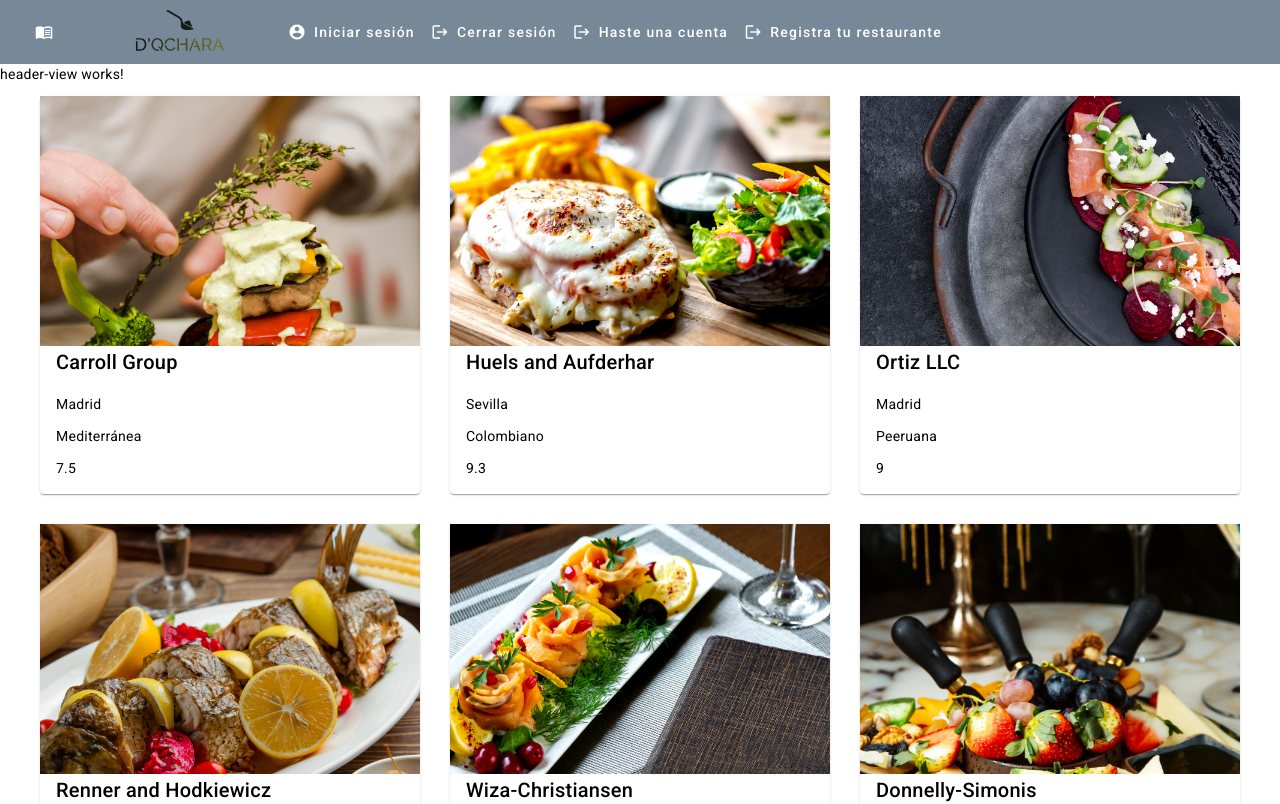
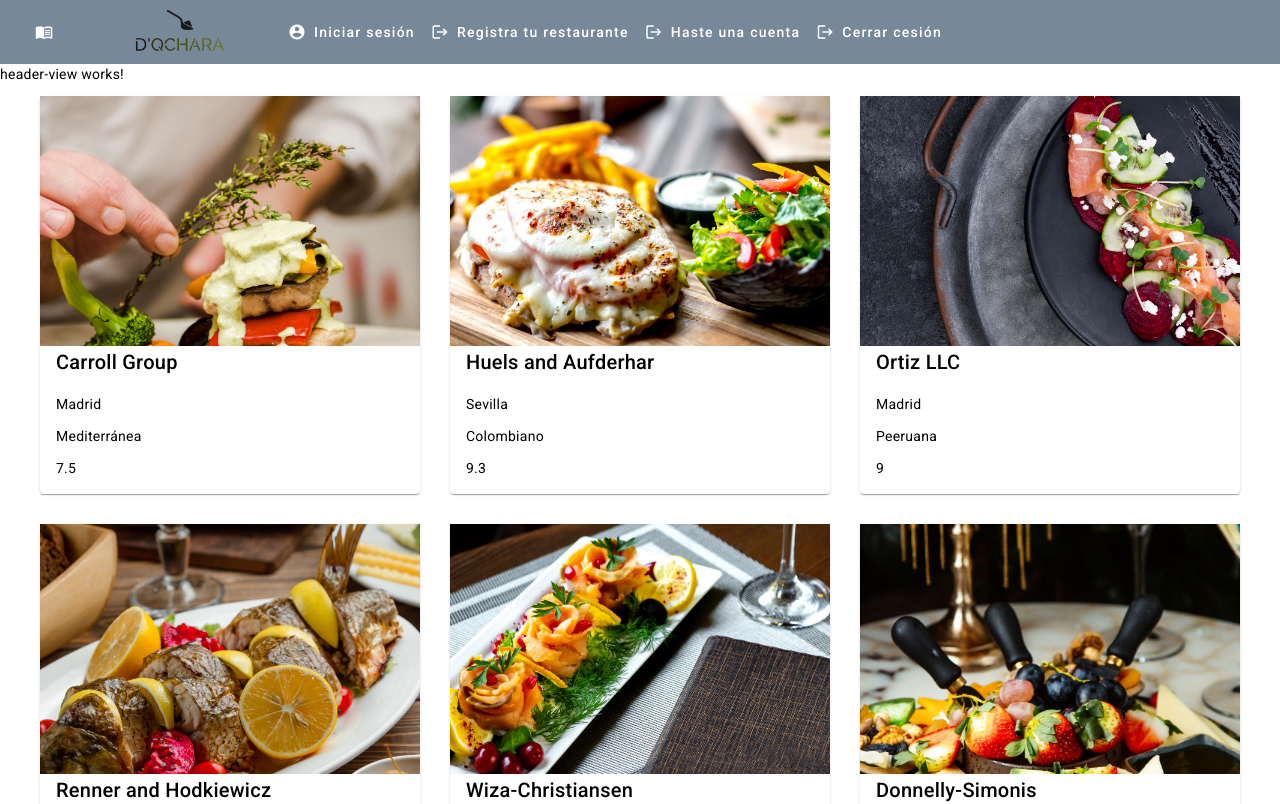
Before and after one commit to gloriafercu/proyecto5_angular_DQchara, an Angular app in the folder frontend/: page /restaurants in a window 1280 px wide. Shown: the top 804 px of the page. Built offline with nearby package versions, Linux system fonts and the light colour scheme; data requests are answered from the project's data file.

Commit message:
cambios en botones en navbar html

```diff
--- a/frontend/src/app/layout/navbar/navbar.component.html
+++ b/frontend/src/app/layout/navbar/navbar.component.html
@@ -38,7 +38,7 @@
           <mat-icon>
             logout
           </mat-icon>
-          Cerrar sesión
+          Registra tu restaurante
         </button>
 
       </div>
@@ -62,7 +62,7 @@
           <mat-icon>
             logout
           </mat-icon>
-          Registra tu restaurante
+          Cerrar cesión
         </button>
 
       </div>
```
